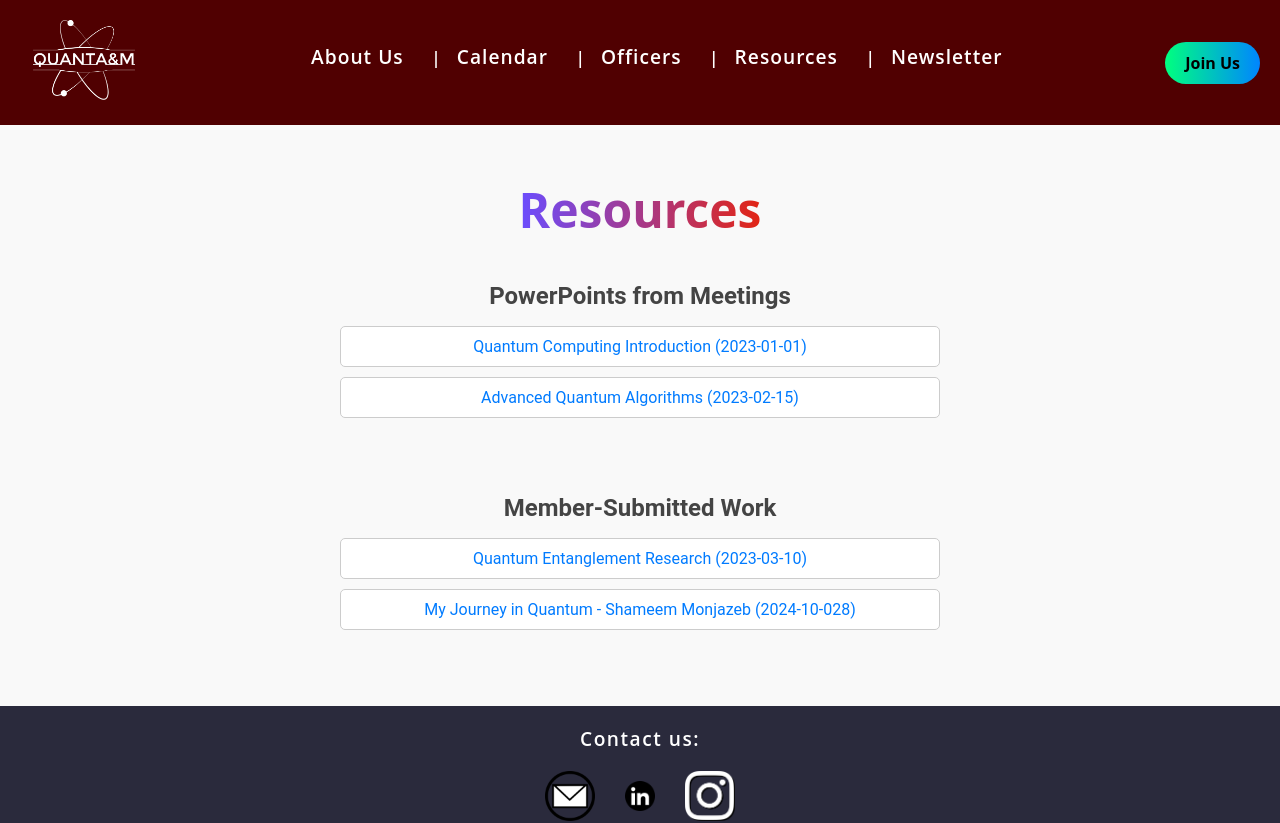
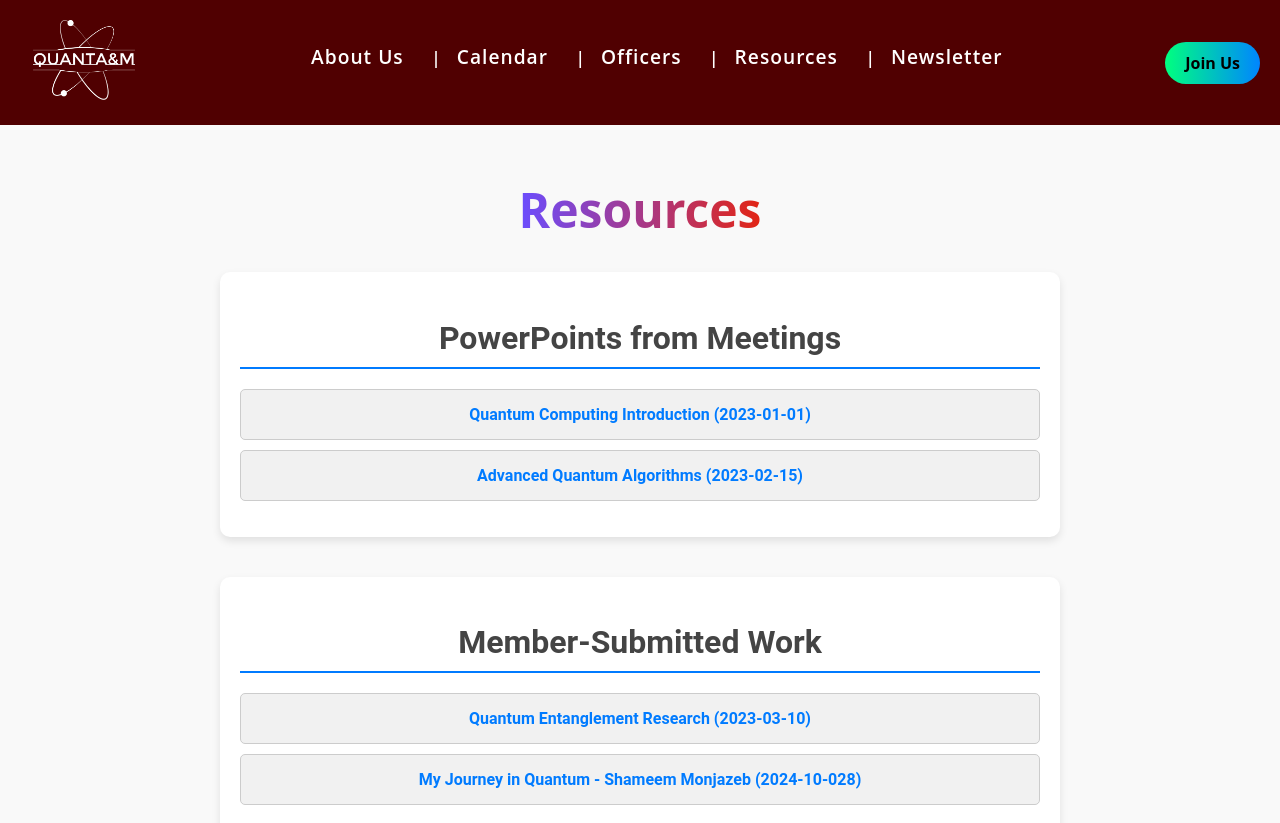
Before and after one commit to quantamu/quantamu.github.io, a React (Create React App) app: page /#/resources in a window 1280 px wide. Shown: the top 823 px of the page. Built offline with nearby package versions, Linux system fonts and the light colour scheme.

Commit message:
formatting test

```diff
--- a/src/Resources.css
+++ b/src/Resources.css
@@ -7,21 +7,29 @@
   }
 
   .header-section {
-    font-size: 2em;
-    margin-bottom: 20px;
+    font-size: 2.5em;
+    margin-bottom: 30px;
     color: #333;
+    text-align: center;
   }
 
   .resource-category {
     width: 100%;
-    max-width: 600px;
+    max-width: 800px;
     margin-bottom: 40px;
+    padding: 20px;
+    background-color: #fff;
+    border-radius: 10px;
+    box-shadow: 0 4px 8px rgba(0, 0, 0, 0.1);
   }
 
   .category-title {
-    font-size: 1.5em;
-    margin-bottom: 10px;
+    font-size: 2em;
+    margin-bottom: 20px;
     color: #444;
+    text-align: center;
+    border-bottom: 2px solid #007bff;
+    padding-bottom: 10px;
   }
 
   .resource-list {
@@ -34,16 +42,22 @@
   }
 
   .resource-list li {
-    background-color: white;
-    padding: 10px;
+    background-color: #f1f1f1;
+    padding: 15px;
     margin-bottom: 10px;
     border: 1px solid #ccc;
     border-radius: 5px;
+    transition: background-color 0.3s ease;
+  }
+
+  .resource-list li:hover {
+    background-color: #e0e0e0;
   }
 
   .resource-list a {
     text-decoration: none;
     color: #007bff;
+    font-weight: bold;
   }
 
   .resource-list a:hover {
```
